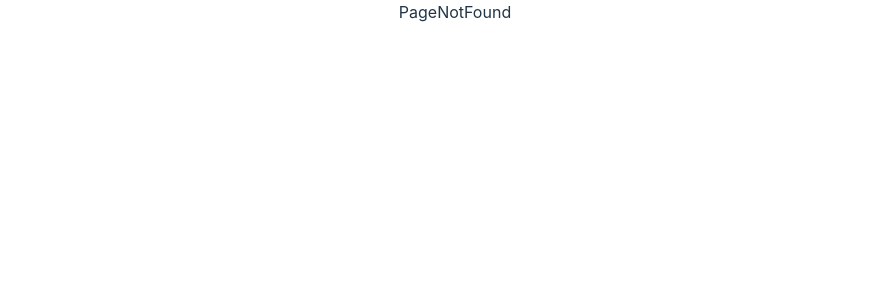
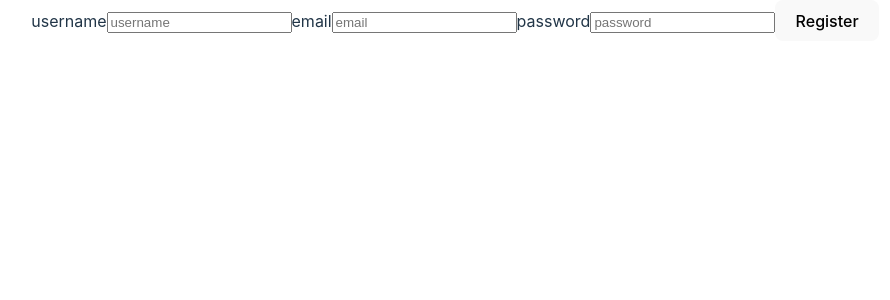
Before and after one commit to naimish73/Film-Fusion, a React (Vite) app in the folder client/: page /register in a window 1280 px wide. Shown: the top 300 px of the page, without its empty margins (185-1075 px from the left). Built offline with nearby package versions, Linux system fonts and the light colour scheme.

Commit message:
login register dummy page added

```diff
--- a/client/src/App.jsx
+++ b/client/src/App.jsx
@@ -5,14 +5,20 @@ import { BrowserRouter as Router, Routes, Route } from "react-router-dom";
 
 // css imports
 import "./App.css";
+
+// pages imports
 import Home from "./pages/home/Home";
 import PageNotFound from "./pages/PageNotFound.js/PageNotFound";
+import Login from "./pages/login/Login";
+import Register from "./pages/register/Register";
 
 function App() {
   return (
     <Router>
       <Routes>
         <Route path="/" element={<Home />} />
+        <Route path="/login" element={<Login />} />
+        <Route path="/register" element={<Register />} />
         <Route path="*" element={<PageNotFound />} />
       </Routes>
     </Router>
--- a/client/src/pages/home/Home.jsx
+++ b/client/src/pages/home/Home.jsx
@@ -2,7 +2,7 @@ import React, { useEffect } from "react";
 
 // react redux imports
 import { useDispatch, useSelector } from "react-redux";
-import { fetchMovieData } from "../../redux/movie/movieAction";
+import { fetchMovieData } from "../../actions/movieAction";
 
 const Home = () => {
   const dispatch = useDispatch();
--- /dev/null
+++ b/client/src/pages/login/Login.jsx
@@ -0,0 +1,16 @@
+import React from "react";
+
+const Login = () => {
+  return (
+    <div className="login">
+      <form>
+        <label htmlFor="email">email</label>
+        <input id="email" type="text" placeholder="email" required />
+        <label htmlFor="password">password</label>
+        <input id="password" type="text" placeholder="password" required />
+      </form>
+    </div>
+  );
+};
+
+export default Login;
--- /dev/null
+++ b/client/src/pages/register/Register.jsx
@@ -0,0 +1,50 @@
+import React, { useState } from "react";
+
+const Register = () => {
+  const [username, setUsername] = useState("");
+  const [email, setEmail] = useState("");
+  const [password, setPassword] = useState("");
+
+  const onClickSubmitRegister = (event) => {
+    event.preventDefault();
+
+    console.log("register form submitted...", username, email, password);
+  };
+
+  return (
+    <div className="register">
+      <form onSubmit={onClickSubmitRegister}>
+        <label htmlFor="username">username</label>
+        <input
+          id="username"
+          type="text"
+          value={username}
+          onChange={(e) => setUsername(e.target.value)}
+          placeholder="username"
+          required
+        />
+        <label htmlFor="email">email</label>
+        <input
+          id="email"
+          type="email"
+          value={email}
+          onChange={(e) => setEmail(e.target.value)}
+          placeholder="email"
+          required
+        />
+        <label htmlFor="password">password</label>
+        <input
+          id="password"
+          type="password"
+          value={password}
+          onChange={(e) => setPassword(e.target.value)}
+          placeholder="password"
+          required
+        />
+        <button type="submit">Register</button>
+      </form>
+    </div>
+  );
+};
+
+export default Register;
```
